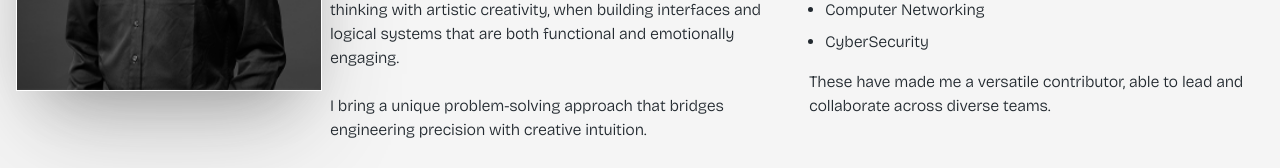
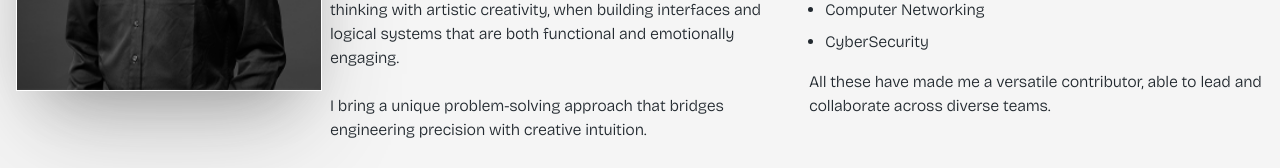
Before and after one commit to deraolisah/deraolisah, a React (Vite) app: page / in a window 1280 px wide. Shown: the part 1267-1435 px from the top of the page. Built offline with nearby package versions, Linux system fonts and the light colour scheme; no server answers.

Commit message:
Feature: ReadMe Optimized

```diff
--- a/src/assets/data.js
+++ b/src/assets/data.js
@@ -368,7 +368,7 @@ export const projects = [
       { type: "", url: "" },
       { type: "", url: "" },
     ],
-    description: "",
-    stack: [ "Chrome", "Figma", "Corel Draw" ],
+    description: "A modern e-commerce solution powered by AI to deliver personalized shopping, seamless transactions, and smarter customer experiences. \n\nBuilt with React.js, TypeScript, and Firebase for speed, scalability, and intelligence.",
+    stack: [ "ReactJs", "TailwindCSS", "OpenAI" ],
   }
 ];
--- a/src/components/About.jsx
+++ b/src/components/About.jsx
@@ -58,7 +58,7 @@ const About = () => {
               <p>
                 {/* This multidisciplinary background enables me to design and build solutions that are visually compelling, technically sound, and scalable. */}
                 {/* This has enabled me to be a very competent contributor across all areas of the ideation & creation process while empowering me to easily collaborate with, manage & direct partners from a multitude of backgrounds with varying experience levels. */}
-                These have made me a versatile contributor, able to lead and collaborate across diverse teams.
+                All these have made me a versatile contributor, able to lead and collaborate across diverse teams.
               </p>
             </div>
           </div>
--- a/src/components/ProjectList.jsx
+++ b/src/components/ProjectList.jsx
@@ -36,7 +36,7 @@ const ProjectList = ({ project, openModal }) => {
       initial="hidden"
       animate="visible"
       whileHover="hover"
-      className="flex items-center gap-3 p-2 bg-white  cursor-pointer hover:border-gray-300 transition-colors duration-200"
+      className="flex items-center gap-3 p-2 bg-white cursor-pointer hover:border-gray-300 transition-colors duration-200"
       onClick={() => openModal(project.id)}
     >
       {/* Thumbnail */}
--- a/src/components/Projects.jsx
+++ b/src/components/Projects.jsx
@@ -24,7 +24,7 @@ const Projects = ({ projects, openModal, layout }) => {
       variants={containerVariants}
       initial="hidden"
       animate="visible"
-      className={layout === "grid" ? gridLayout : listLayout}
+      className={ `overflow-hidden ${layout === "grid" ? gridLayout : listLayout + " rounded-lg"}` }
     >
       <AnimatePresence mode="wait">
         {projects.map((project) => (
```
Also changed, not shown: src/assets/Tilo.png, 1 other file (tests, documents, lock files or other folders).
